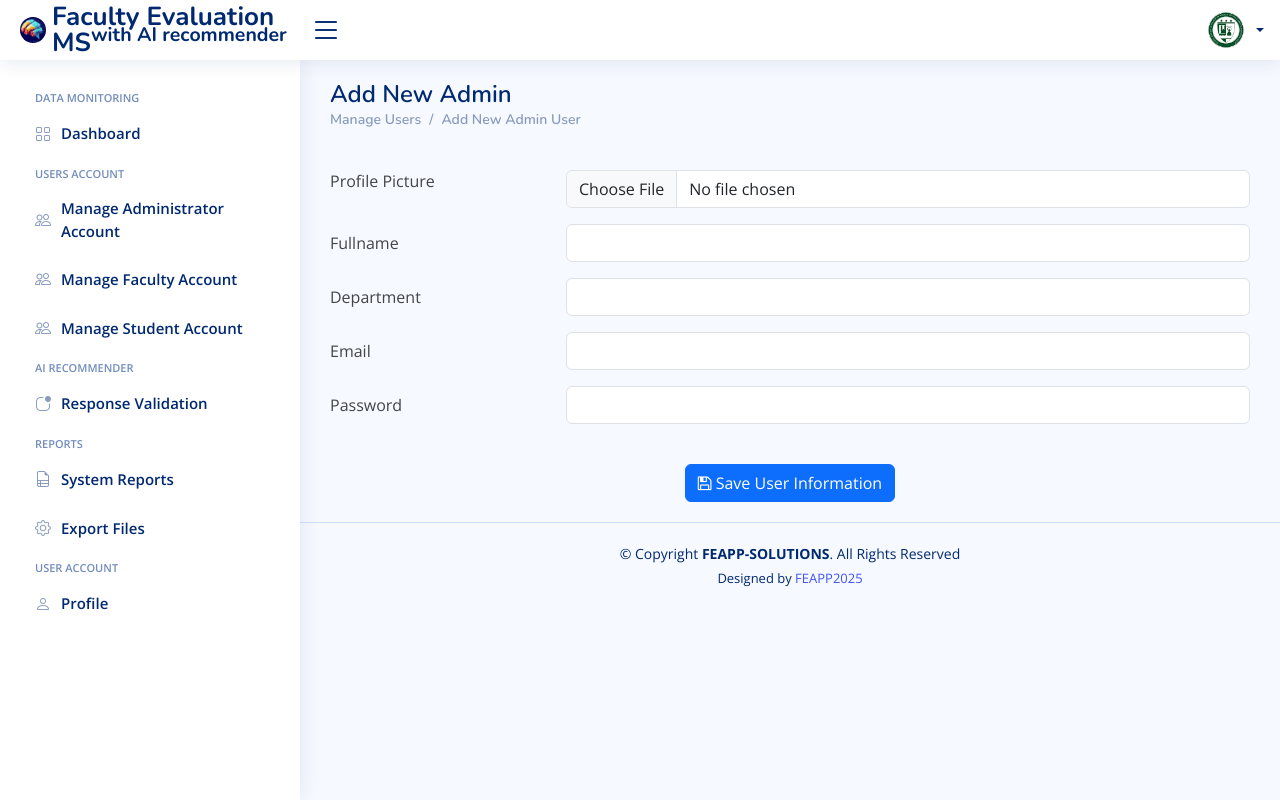
After one commit to Naskiiiieeeee/Feapp, a PHP site: page /frontend/views/admin_users/AddNewAdminUser in a window 1280 px wide. The commit adds this page. Run offline with PHP 8.4, Linux system fonts and the light colour scheme; some libraries are stand-ins or nearby versions.

Commit message:
CRUD operation for manage admin successfully implemented

```diff
--- a/backend/ViewModels/UserAdminViewModel.php
+++ b/backend/ViewModels/UserAdminViewModel.php
@@ -26,4 +26,8 @@ class UserAdminViewModel {
         return $this->model->updateStatus($id, $status);
     }
 
+    public function addNewAdmin($path, $fullname, $email, $password, $dep, $role, $code){
+        return $this->model->createNewAdmin($path, $fullname, $email, $password, $dep, $role, $code);
+    }
+
 }
--- a/frontend/components/footscript.php
+++ b/frontend/components/footscript.php
@@ -1,18 +1,21 @@
   <!-- Vendor JS Files -->
-  <script src="../src/assets/vendor/apexcharts/apexcharts.min.js"></script>
-  <script src="../src/assets/vendor/bootstrap/js/bootstrap.bundle.min.js"></script>
-  <script src="../src/assets/vendor/chart.js/chart.umd.js"></script>
-  <script src="../src/assets/vendor/echarts/echarts.min.js"></script>
-  <script src="../src/assets/vendor/quill/quill.min.js"></script>
-  <script src="../src/assets/vendor/simple-datatables/simple-datatables.js"></script>
-  <script src="../src/assets/vendor/tinymce/tinymce.min.js"></script>
-  <script src="../src/assets/vendor/php-email-form/validate.js"></script>
+  <?php
+    $basePath = '/feapp/frontend/';
+  ?>
+  <script src="<?= $basePath?>/src/assets/vendor/apexcharts/apexcharts.min.js"></script>
+  <script src="<?= $basePath?>/src/assets/vendor/bootstrap/js/bootstrap.bundle.min.js"></script>
+  <script src="<?= $basePath?>/src/assets/vendor/chart.js/chart.umd.js"></script>
+  <script src="<?= $basePath?>/src/assets/vendor/echarts/echarts.min.js"></script>
+  <script src="<?= $basePath?>/src/assets/vendor/quill/quill.min.js"></script>
+  <script src="<?= $basePath?>/src/assets/vendor/simple-datatables/simple-datatables.js"></script>
+  <script src="<?= $basePath?>/src/assets/vendor/tinymce/tinymce.min.js"></script>
+  <script src="<?= $basePath?>/src/assets/vendor/php-email-form/validate.js"></script>
   <script src="https://code.jquery.com/jquery-3.6.0.min.js"></script>
   <script src="https://ajax.googleapis.com/ajax/libs/jquery/3.5.1/jquery.min.js"></script>
   <script src="https://maxcdn.bootstrapcdn.com/bootstrap/4.5.2/js/bootstrap.min.js"></script>
   <script src="https://cdn.jsdelivr.net/npm/sweetalert2@11"></script>
   <!-- Template Main JS File -->
-  <script src="../src/assets/js/main.js"></script>
+  <script src="<?= $basePath?>/src/assets/js/main.js"></script>
   <script src="https://ajax.googleapis.com/ajax/libs/jquery/3.5.1/jquery.min.js"></script>
   <script src="https://maxcdn.bootstrapcdn.com/bootstrap/4.5.2/js/bootstrap.min.js"></script>
   <script src="https://cdn.jsdelivr.net/npm/sweetalert2@11"></script>
--- a/frontend/components/header.php
+++ b/frontend/components/header.php
@@ -7,10 +7,8 @@
   // $username = $_SESSION['email'];
   // $fullname = $_SESSION['fullname'];
   // $role = $_SESSION['role'];
-?>
 
-<?php
-  $basePath = '/feapp/frontend/';
+  define('BASE_URL', '/feapp');
 ?>
 
 
@@ -20,21 +18,21 @@
   <meta charset="utf-8">
   <meta content="width=device-width, initial-scale=1.0" name="viewport">
   <title>FE-APP</title>
-  <link rel="icon" href="<?= $basePath ?>/src/img/logo.png" type="image/icon type">
+  <link rel="icon" href="<?= BASE_URL ?>/frontend/src/img/logo.png" type="image/icon type">
   <link href="https://fonts.gstatic.com" rel="preconnect">
   <link href="https://fonts.googleapis.com/css?family=Open+Sans:300,300i,400,400i,600,600i,700,700i|Nunito:300,300i,400,400i,600,600i,700,700i|Poppins:300,300i,400,400i,500,500i,600,600i,700,700i" rel="stylesheet">
-  <link href="<?= $basePath ?>/src/assets/vendor/bootstrap/css/bootstrap.min.css" rel="stylesheet">
-  <link href="<?= $basePath ?>/src/assets/vendor/bootstrap-icons/bootstrap-icons.css" rel="stylesheet">
-  <link href="<?= $basePath ?>/src/assets/vendor/boxicons/css/boxicons.min.css" rel="stylesheet">
-  <link href="<?= $basePath ?>/src/assets/vendor/quill/quill.snow.css" rel="stylesheet">
-  <link href="<?= $basePath ?>/src/assets/vendor/quill/quill.bubble.css" rel="stylesheet">
-  <link href="<?= $basePath ?>/src/assets/vendor/remixicon/remixicon.css" rel="stylesheet">
-  <link href="<?= $basePath ?>/src/assets/vendor/simple-datatables/style.css" rel="stylesheet">
+  <link href="<?= BASE_URL ?>/frontend/src/assets/vendor/bootstrap/css/bootstrap.min.css" rel="stylesheet">
+  <link href="<?= BASE_URL ?>/frontend/src/assets/vendor/bootstrap-icons/bootstrap-icons.css" rel="stylesheet">
+  <link href="<?= BASE_URL ?>/frontend/src/assets/vendor/boxicons/css/boxicons.min.css" rel="stylesheet">
+  <link href="<?= BASE_URL ?>/frontend/src/assets/vendor/quill/quill.snow.css" rel="stylesheet">
+  <link href="<?= BASE_URL ?>/frontend/src/assets/vendor/quill/quill.bubble.css" rel="stylesheet">
+  <link href="<?= BASE_URL ?>/frontend/src/assets/vendor/remixicon/remixicon.css" rel="stylesheet">
+  <link href="<?= BASE_URL ?>/frontend/src/assets/vendor/simple-datatables/style.css" rel="stylesheet">
   <link rel="stylesheet" href="https://use.fontawesome.com/releases/v5.8.1/css/all.css">
-  <link href="<?= $basePath ?>/src/assets/css/style.css" rel="stylesheet">
-  <link rel="stylesheet" href="<?= $basePath ?>/src/assets/css/notification.css">
-  <link rel="stylesheet" href="<?= $basePath ?>/src/assets/css/pendingRequest.css">
-  <link rel="stylesheet" href="<?= $basePath ?>/src/font-awesome-4.7.0/css/font-awesome.min.css">
+  <link href="<?= BASE_URL ?>/frontend/src/assets/css/style.css" rel="stylesheet">
+  <link rel="stylesheet" href="<?= BASE_URL ?>/frontend/src/assets/css/notification.css">
+  <link rel="stylesheet" href="<?= BASE_URL ?>/frontend/src/assets/css/pendingRequest.css">
+  <link rel="stylesheet" href="<?= BASE_URL ?>/frontend/src/font-awesome-4.7.0/css/font-awesome.min.css">
   <link rel="stylesheet" href="https://cdnjs.cloudflare.com/ajax/libs/limonte-sweetalert2/11.7.32/sweetalert2.min.css" crossorigin="anonymous">
   <script src="https://cdnjs.cloudflare.com/ajax/libs/Chart.js/2.9.4/Chart.js"></script>
   <script src="https://www.gstatic.com/charts/loader.js"></script>
--- a/frontend/components/navigation.php
+++ b/frontend/components/navigation.php
@@ -1,20 +1,18 @@
    <!-- ======= Header ======= -->
    <header id="header" class="header fixed-top d-flex align-items-center">
-
     <div class="d-flex align-items-center justify-content-between">
       <a href="#" class="logo d-flex align-items-center">
-        <img src="../src/img/logo.png" alt="" class="rounded-circle">
+        <img src="<?= BASE_URL ?>/frontend/src/img/logo.png" alt="" class="rounded-circle">
         <span class="d-none d-lg-block">Faculty Evaluation MS<sup class="text-wrap">with AI recommender</sup></span>
       </a>
       <i class="bi bi-list toggle-sidebar-btn"></i>
     </div><!-- End Logo -->
-
     <nav class="header-nav ms-auto">
       <ul class="d-flex align-items-center">
         <li class="nav-item dropdown pe-3">
 
           <a class="nav-link nav-profile d-flex align-items-center pe-0" href="#" data-bs-toggle="dropdown">
-            <img src="../src/img/clientlogo.jpg" alt="Profile" class="rounded-circle">
+            <img src="<?= BASE_URL ?>/frontend/src/img/clientlogo.jpg" alt="Profile" class="rounded-circle">
             <span class="d-none d-md-block dropdown-toggle ps-2">
               <?php
               //  echo $fullname;
--- a/frontend/components/sidebar.php
+++ b/frontend/components/sidebar.php
@@ -1,5 +1,4 @@
 <?php
-$basePath = '/feapp/frontend/views/';
   function PageName() {
     return substr( $_SERVER["SCRIPT_NAME"], strrpos($_SERVER["SCRIPT_NAME"],"/") +1);
   }
@@ -13,14 +12,14 @@ $basePath = '/feapp/frontend/views/';
     <ul class="sidebar-nav" id="sidebar-nav">
     <li class="nav-heading">Data Monitoring</li>
       <li class="nav-item <?= $current_page=='dashboard' ? 'active' : null ?>" >
-        <a class="nav-link collapsed" href="<?= $basePath ?>dashboard.php">
+        <a class="nav-link collapsed" href="<?= BASE_URL ?>/frontend/views/dashboard">
           <i class="bi bi-grid"></i>
           <span>Dashboard</span>
         </a>
       </li>
       <li class="nav-heading">Users Account</li>
       <li class="nav-item <?= $current_page=='ManageAdminView' || $current_page=='#'  ? 'active' : null ?>">
-        <a class="nav-link collapsed" href="<?= $basePath ?>admin_users/ManageAdminView">
+        <a class="nav-link collapsed" href="<?= BASE_URL ?>/frontend/views/admin_users/ManageAdminView">
           <i class="bi-people"></i>
           <span>Manage Administrator Account</span>
         </a>
--- /dev/null
+++ b/frontend/views/admin_users/AddNewAdminUser.php
@@ -0,0 +1,126 @@
+<?php
+include_once __DIR__ . '/../../components/header.php';
+include_once __DIR__ . '/../../components/navigation.php';
+include_once __DIR__ . '/../../components/sidebar.php';
+?>
+
+<main id="main" class="main">
+  <div class="pagetitle">
+    <h1>Add New Admin</h1>
+    <nav>
+      <ol class="breadcrumb">
+        <li class="breadcrumb-item"><a href="ManageAdminView">Manage Users</a></li>
+        <li class="breadcrumb-item active"><a href="AddNewAdminUser">Add New Admin User</a></li>
+      </ol>
+    </nav>
+  </div>
+    <section class="section">
+    <div class="row">
+        <form id="AddForm" method="post" enctype="multipart/form-data">
+            <div class="row mb-3">
+                <img id="img" style="max-width: 150px; border-radius: 15px;">
+            </div>
+            <div class="row mb-3">
+                <label for="fullName" class="col-md-4 col-lg-3 col-form-label">Profile Picture</label>
+                <div class="col-md-8 col-lg-9">
+                    <input type="file" name="photo" class="form-control mt-2" onchange="img.src = window.URL.createObjectURL(this.files[0])" required>
+                </div>
+            </div>
+
+            <div class="row mb-3">
+                <label for="fullName" class="col-md-4 col-lg-3 col-form-label">Fullname</label>
+                <div class="col-md-8 col-lg-9">
+                    <input name="fullname" type="text" class="form-control" required>
+                </div>
+            </div>
+
+            <div class="row mb-3">
+                <label for="fullName" class="col-md-4 col-lg-3 col-form-label">Department</label>
+                <div class="col-md-8 col-lg-9">
+                    <input name="department" type="text" class="form-control" required>
+                </div>
+            </div>
+
+            <div class="row mb-3">
+                <label for="Address" class="col-md-4 col-lg-3 col-form-label">Email</label>
+                <div class="col-md-8 col-lg-9">
+                    <input name="email" type="email" class="form-control" required>
+                </div>
+            </div>
+
+            <div class="row mb-3">
+                <label for="Phone" class="col-md-4 col-lg-3 col-form-label">Password</label>
+                <div class="col-md-8 col-lg-9">
+                    <input name="password" type="text" class="form-control" required>
+                    <small id="strength" class="text-muted ms-2 fw-bold"></small>
+                </div>
+            </div>
+
+            <div class="text-center">
+                <button type="submit" class="btn btn-primary" name="btnSaveAdminProfile"><i class="fa fa-floppy-o" aria-hidden="true"></i> Save User Information</button>
+            </div>
+        </form>
+    </div>
+    </section>
+</main>
+
+
+<?php
+include_once __DIR__ . '/../../components/footer.php';
+include_once __DIR__ . '/../../components/footscript.php';
+?>
+
+<script>
+  const BASE_URL = "<?= BASE_URL ?>";
+
+  document.querySelector('input[name="password"]').addEventListener('input', function () {
+    const strengthMsg = document.getElementById('strength');
+    const val = this.value;
+
+    if (val.length < 6) {
+      strengthMsg.textContent = "Too short (min 6 characters)";
+      strengthMsg.style.color = "red";
+    } else if (!/[A-Z]/.test(val) || !/[0-9]/.test(val) || !/[!@#\$%\^&\*]/.test(val)) {
+      strengthMsg.textContent = "Weak (add uppercase, number, symbol)";
+      strengthMsg.style.color = "orange";
+    } else {
+      strengthMsg.textContent = "Strong password!";
+      strengthMsg.style.color = "green";
+    }
+  });
+
+  // AJAX form submission
+$('#AddForm').submit(function (e) {
+  e.preventDefault();
+
+  var formData = new FormData(this);
+  formData.append("btnSaveAdminProfile", true);
+
+  $.ajax({
+    url: BASE_URL + '/api/api.adminuser.php',
+    type: 'POST',
+    data: formData,
+    contentType: false,
+    processData: false,
+    dataType: 'json',
+    success: function (response) {
+      if (response === "added") {
+        Swal.fire({
+          icon: 'success',
+          title: 'Admin Added',
+          text: 'New admin user successfully added!',
+          timer: 2000,
+          showConfirmButton: false
+        }).then(() => {
+          location.href = 'ManageAdminView.php';
+        });
+      } else {
+        Swal.fire('Error', 'Failed to add admin', 'error');
+      }
+    },
+    error: function () {
+      Swal.fire('Error', 'Server error. Try again.', 'error');
+    }
+  });
+});
+</script>
--- /dev/null
+++ b/uploadneeds_to_update.txt
@@ -0,0 +1,2 @@
+#### header
+#### footscript
```
Also changed, not shown: api/api.adminuser.php (+27 -0 lines), backend/Models/UserAdminModel.php (+18 -0 lines), frontend/views/admin_users/ManageAdminView.php (+23 -38 lines).
